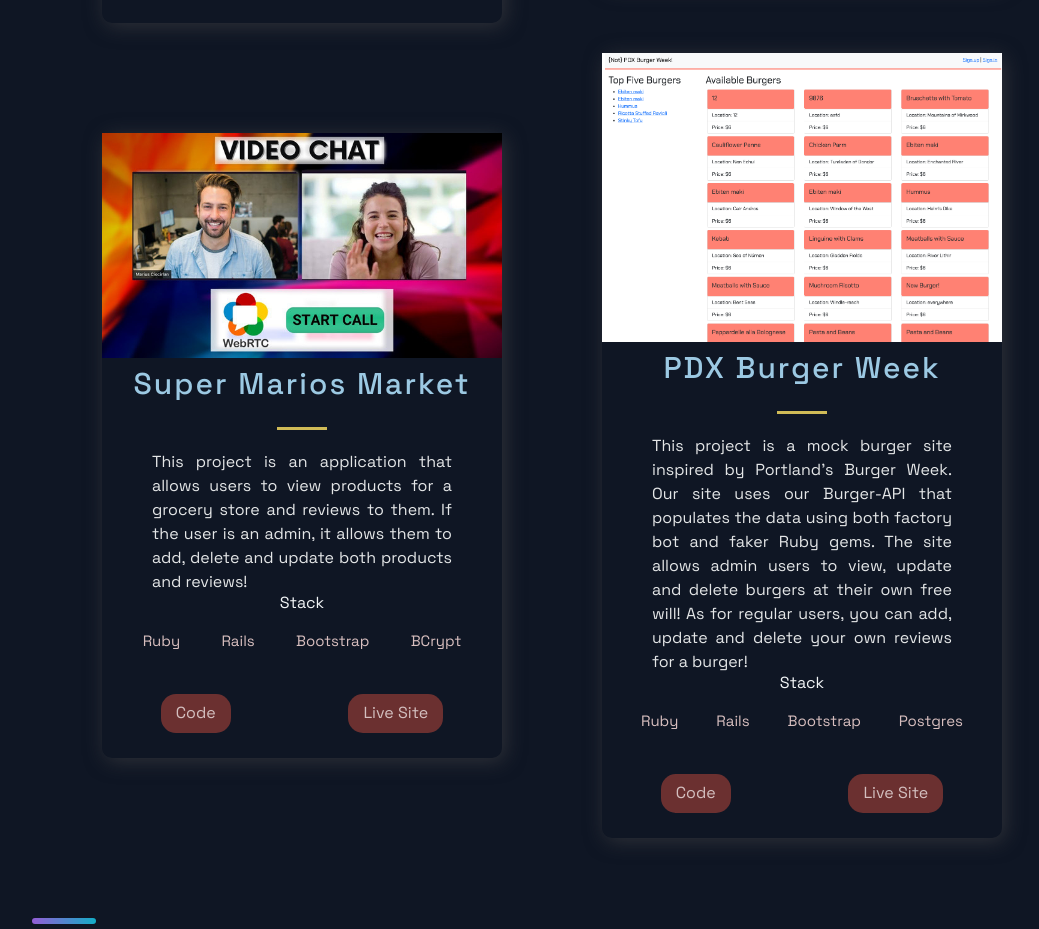
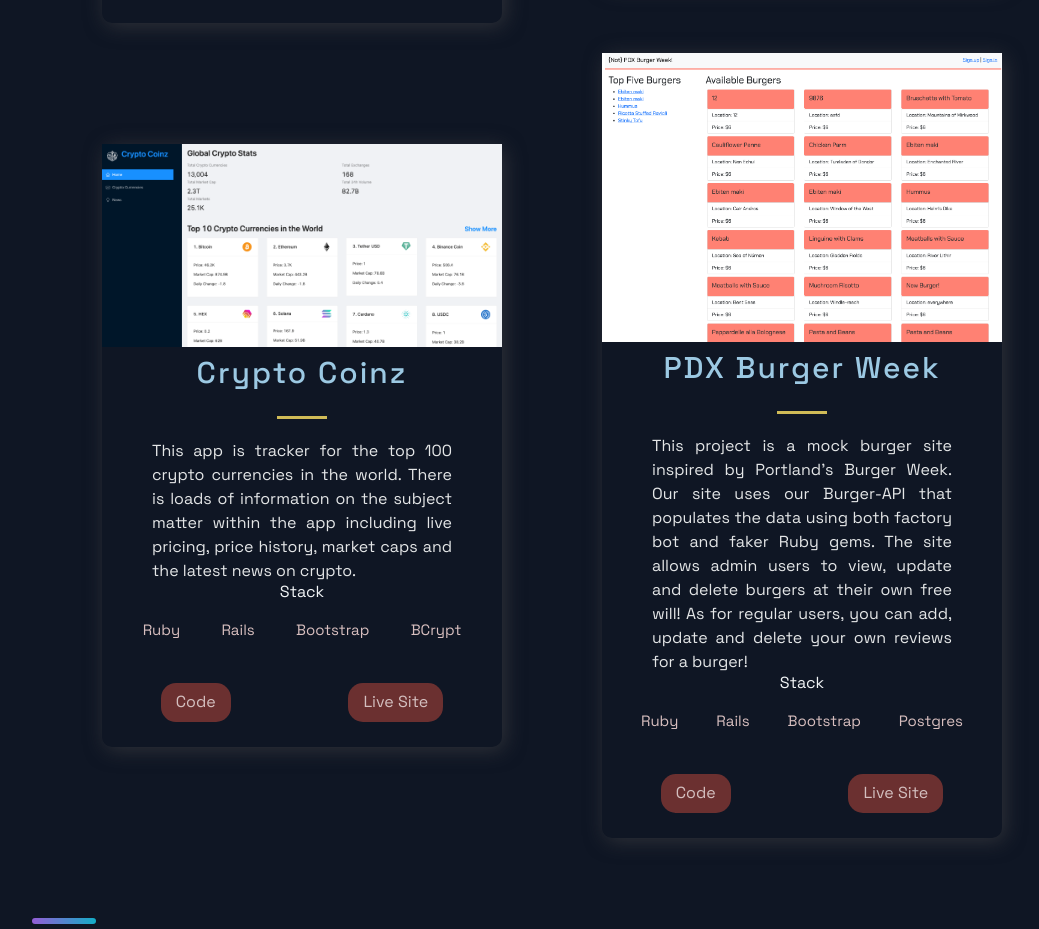
Before and after one commit to chonnessey/next-portfolio, a Next.js app: page / in a window 1280 px wide. Shown: the part 1583-2512 px from the top of the page, without its empty margins (88-1127 px from the left). Built offline with nearby package versions, Linux system fonts and the light colour scheme.

Commit message:
add crypto project to portfolio

```diff
--- a/src/constants/constants.js
+++ b/src/constants/constants.js
@@ -18,12 +18,12 @@ export const projects = [
     id: 1,
   },
   {
-    title: 'Super Marios Market',
-    description: "This project is an application that allows users to view products for a grocery store and reviews to them. If the user is an admin, it allows them to add, delete and update both products and reviews!",
-      image: '/images/3.jpg',
+    title: 'Crypto Coinz',
+    description: "This app is tracker for the top 100 crypto currencies in the world. There is loads of information on the subject matter within the app including live pricing, price history, market caps and the latest news on crypto.",
+      image: '/images/crypto.png',
       tags: ['Ruby', 'Rails', 'Bootstrap', 'BCrypt'],
-    source: 'https://github.com/chonnessey/super_mario',
-    visit: '',
+    source: 'https://github.com/chonnessey/crypto-coinz',
+    visit: 'https://objective-heyrovsky-7f62af.netlify.app/',
     id: 2,
   },
   {
```
Also changed, not shown: public/images/crypto.png (added).
